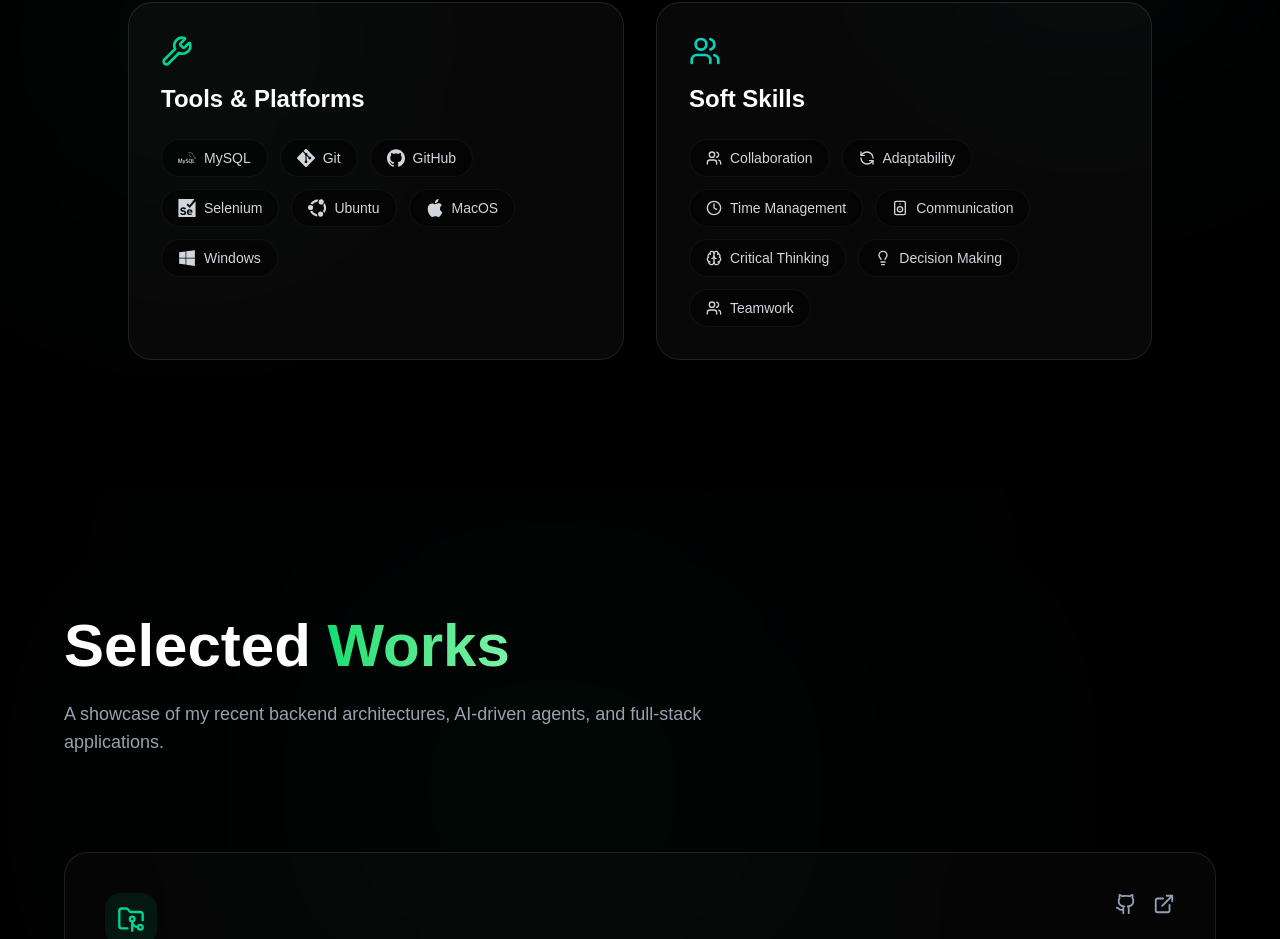
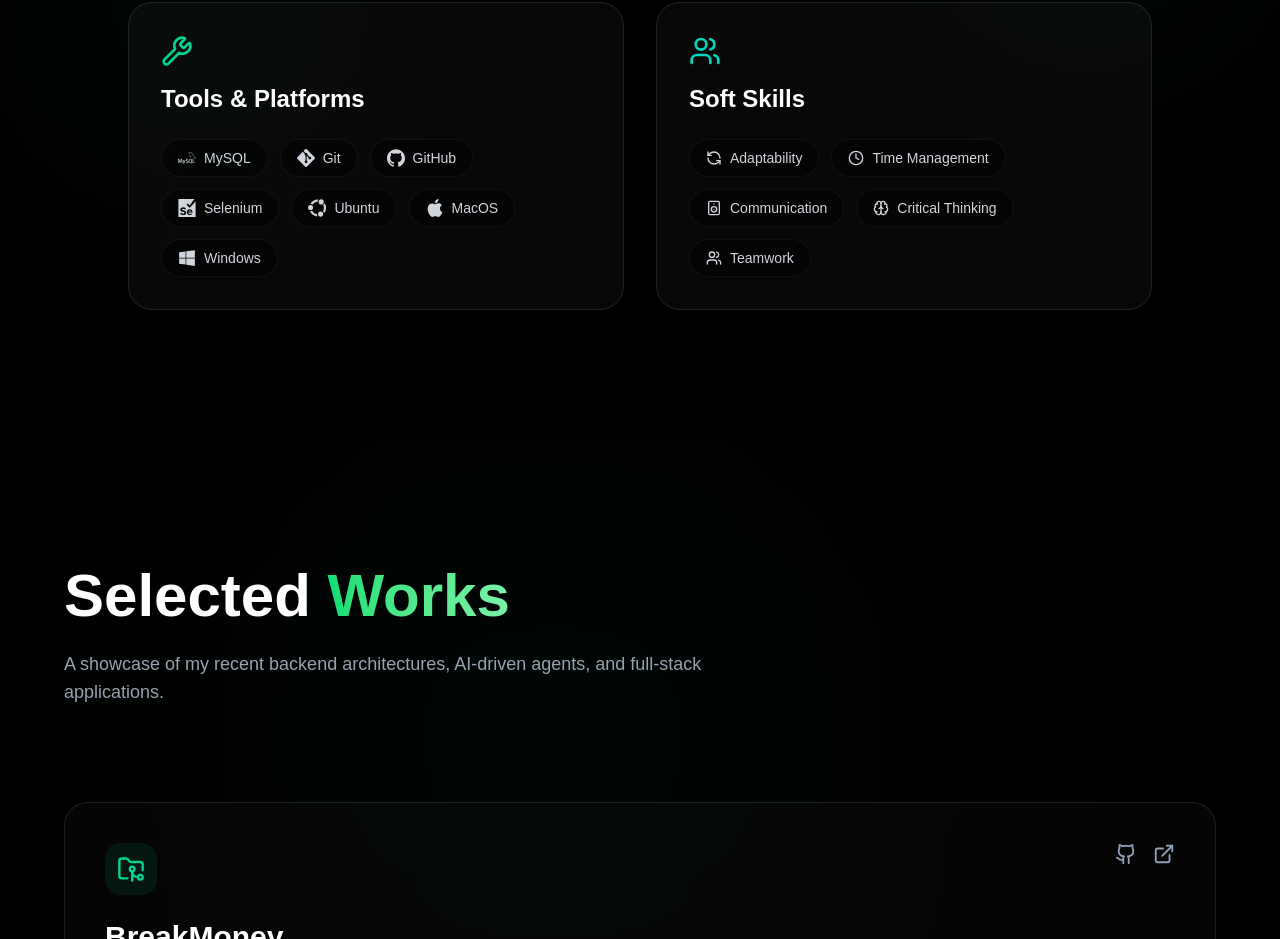
Before and after one commit to yuvieee01/portfolio-2026, a Next.js app: page / in a window 1280 px wide. Shown: the part 1340-2279 px from the top of the page. Built offline with nearby package versions, Linux system fonts and the light colour scheme; no server answers.

Commit message:
Skills section updated.

```diff
--- a/src/components/Skills.tsx
+++ b/src/components/Skills.tsx
@@ -55,12 +55,10 @@ export default function Skills() {
       title: "Soft Skills",
       icon: <Users className="text-teal-500 dark:text-teal-400 mb-4" size={32} />,
       skills: [
-        { name: "Collaboration", logo: <Users size={16} /> },
         { name: "Adaptability", logo: <RefreshCcw size={16} /> },
         { name: "Time Management", logo: <Clock size={16} /> },
         { name: "Communication", logo: <Speaker size={16} /> },
         { name: "Critical Thinking", logo: <Brain size={16} /> },
-        { name: "Decision Making", logo: <Lightbulb size={16} /> },
         { name: "Teamwork", logo: <Users size={16} /> },
       ]
     }
```
